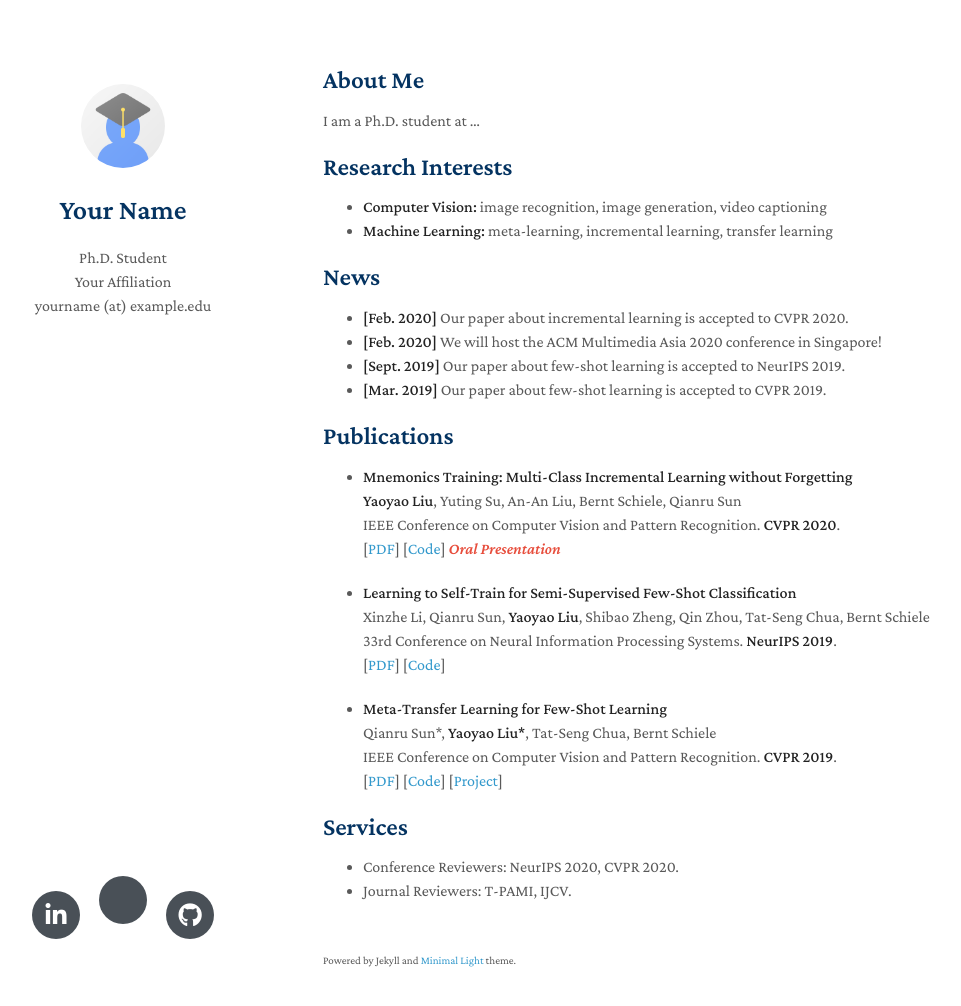
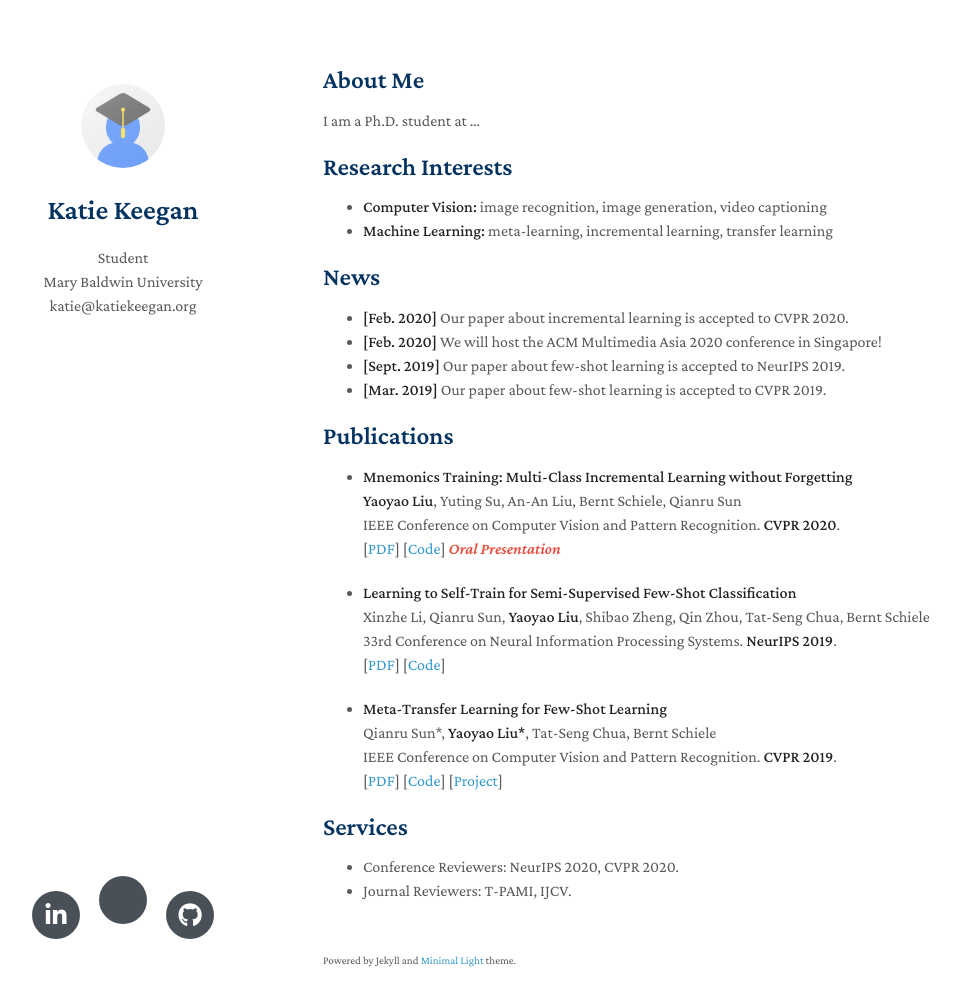
Before and after one commit to katiekeegan/katiekeegan, a Jekyll site: the page built from index.md, in a window 1280 px wide and 1041 px high. Shown: the top 1006 px of the window, without its empty margins (147-1108 px from the left). Built offline with Jekyll 4.4.1, drawn with Linux system fonts in a browser that asks for light colours; nearby versions of some CDN libraries; a style sheet for code colours, icons or effects is not loaded; our own code applies the rules of GitHub Pages for plain Markdown files.

Commit message:
Update _config.yml

```diff
--- a/_config.yml
+++ b/_config.yml
@@ -1,9 +1,9 @@
-title: Your Name
-position: Ph.D. Student
-affiliation: Your Affiliation
-email: yourname (at) example.edu
+title: Katie Keegan
+position: Student
+affiliation: Mary Baldwin University
+email: katie@katiekeegan.org
 keywords: minimal academic
-google_scholar: https://scholar.google.com/
+google_scholar: https://scholar.google.com/citations?view_op=list_works&hl=en&user=Unt8icQAAAAJ&gmla=AJsN-F6-N_0AUGZRnUUnfHb_nw5xJxWL9XhzIX1SmkEGzaccIQroXiHGRh1NkrRIsmmXVwLi8AjGD3VUc5Xqz1O91JiNoTOYjIsgw7bSrzKy_cFIvly9d7tmD2cE6_v2hnovAsDJU6w9#
 github_link: https://github.com/yaoyao-liu/minimal-light
 linkedin: https://www.linkedin.com/
 avatar: ./assets/img/avatar.png
```
